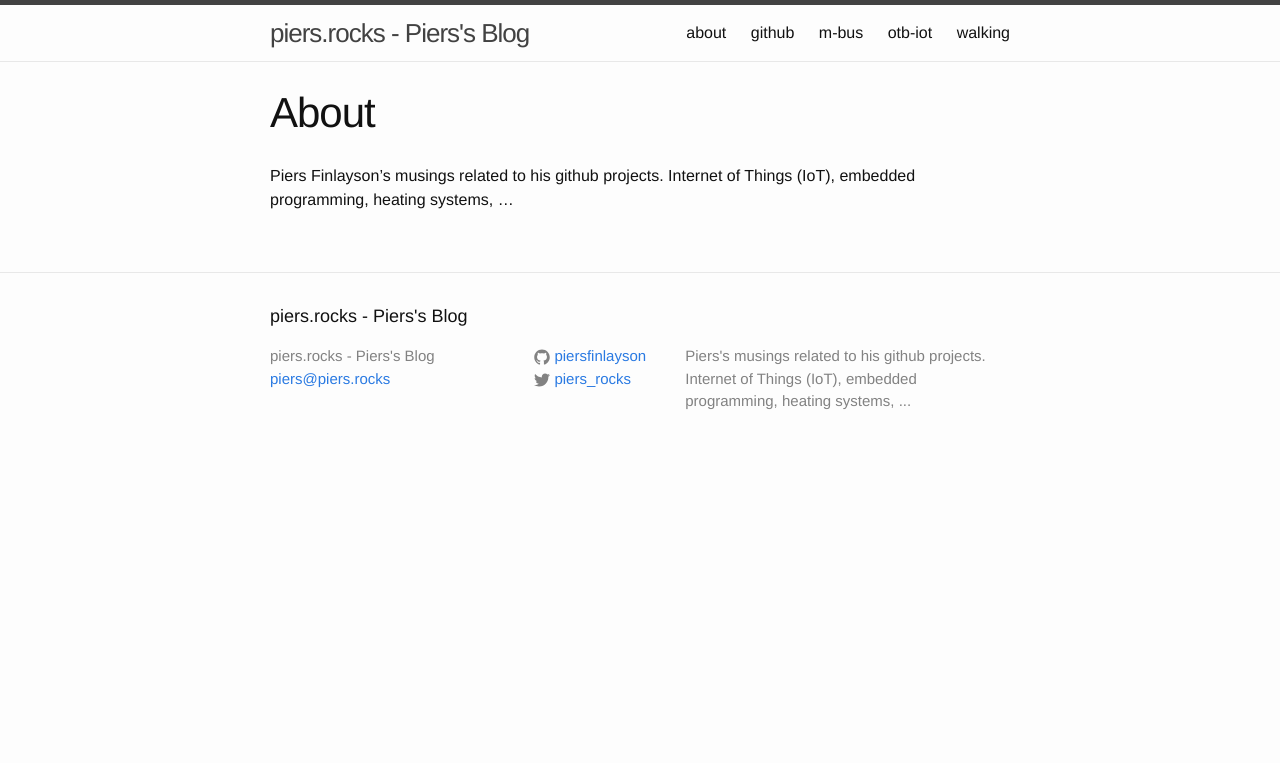
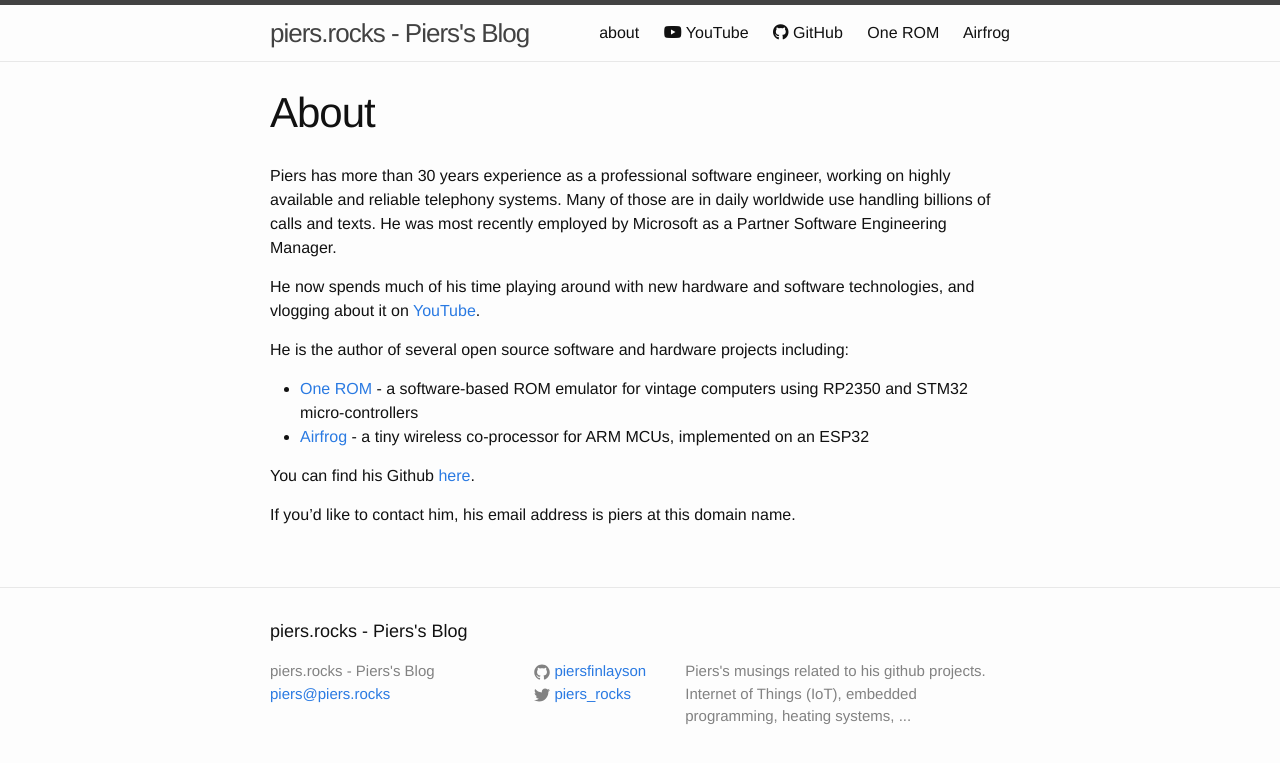
Before and after one commit to piersfinlayson/piersfinlayson.github.io, a Jekyll site: the page built from about/about.md, in a window 1280 px wide. Shown: the top 763 px of the page. Built offline with Jekyll 4.4.1, drawn with Linux system fonts in a browser that asks for light colours.

Commit message:
improve website

```diff
--- a/_includes/head.html
+++ b/_includes/head.html
@@ -9,4 +9,5 @@
   <link rel="stylesheet" href="{{ "/css/main.css" | prepend: site.baseurl }}">
   <link rel="canonical" href="{{ page.url | replace:'index.html','' | prepend: site.baseurl | prepend: site.url }}">
   <link rel="alternate" type="application/rss+xml" title="{{ site.title }}" href="{{ "/feed.xml" | prepend: site.baseurl | prepend: site.url }}">
+  <link rel="stylesheet" href="https://cdnjs.cloudflare.com/ajax/libs/font-awesome/6.0.0/css/all.min.css">
 </head>
--- a/_includes/header.html
+++ b/_includes/header.html
@@ -15,10 +15,14 @@
 
       <div class="trigger">
         <a class="page-link" href="/about">about</a>
-        <a class="page-link" href="https://github.com/piersfinlayson/">github</a>
-        <a class="page-link" href="https://www.packom.net/m-bus-hats/">m-bus</a>
-        <a class="page-link" href="https://otb-iot.readthedocs.io/en/latest/">otb-iot</a>
-        <a class="page-link" href="https://walking.piers.rocks/">walking</a>
+        <a class="page-link" href="https://www.youtube.com/@piers_rocks">
+          <i class="fab fa-youtube"></i> YouTube
+        </a>
+        <a class="page-link" href="https://github.com/piersfinlayson/">
+          <i class="fab fa-github"></i> GitHub
+        </a>
+        <a class="page-link" href="https://piers.rocks/u/one">One ROM</a>
+        <a class="page-link" href="https://piers.rocks/u/airfrog">Airfrog</a>
         <!--
         {% for page in site.pages %}
           {% unless page.exclude %}
--- a/about/about.md
+++ b/about/about.md
@@ -5,4 +5,14 @@ permalink: /about/
 
 ---
 
-Piers Finlayson's musings related to his github projects.  Internet of Things (IoT), embedded programming, heating systems, ...
+Piers has more than 30 years experience as a professional software engineer, working on highly available and reliable telephony systems.  Many of those are in daily worldwide use handling billions of calls and texts.  He was most recently employed by Microsoft as a Partner Software Engineering Manager.
+
+He now spends much of his time playing around with new hardware and software technologies, and vlogging about it on [YouTube](https://www.youtube.com/@piers_rocks).
+
+He is the author of several open source software and hardware projects including:
+- [One ROM](https://piers.rocks/u/one) - a software-based ROM emulator for vintage computers using RP2350 and STM32 micro-controllers
+- [Airfrog](https://piers.rocks/u/airfrog) - a tiny wireless co-processor for ARM MCUs, implemented on an ESP32
+
+You can find his Github [here](https://github.com/piersfinlayson).
+
+If you'd like to contact him, his email address is piers at this domain name.
```
